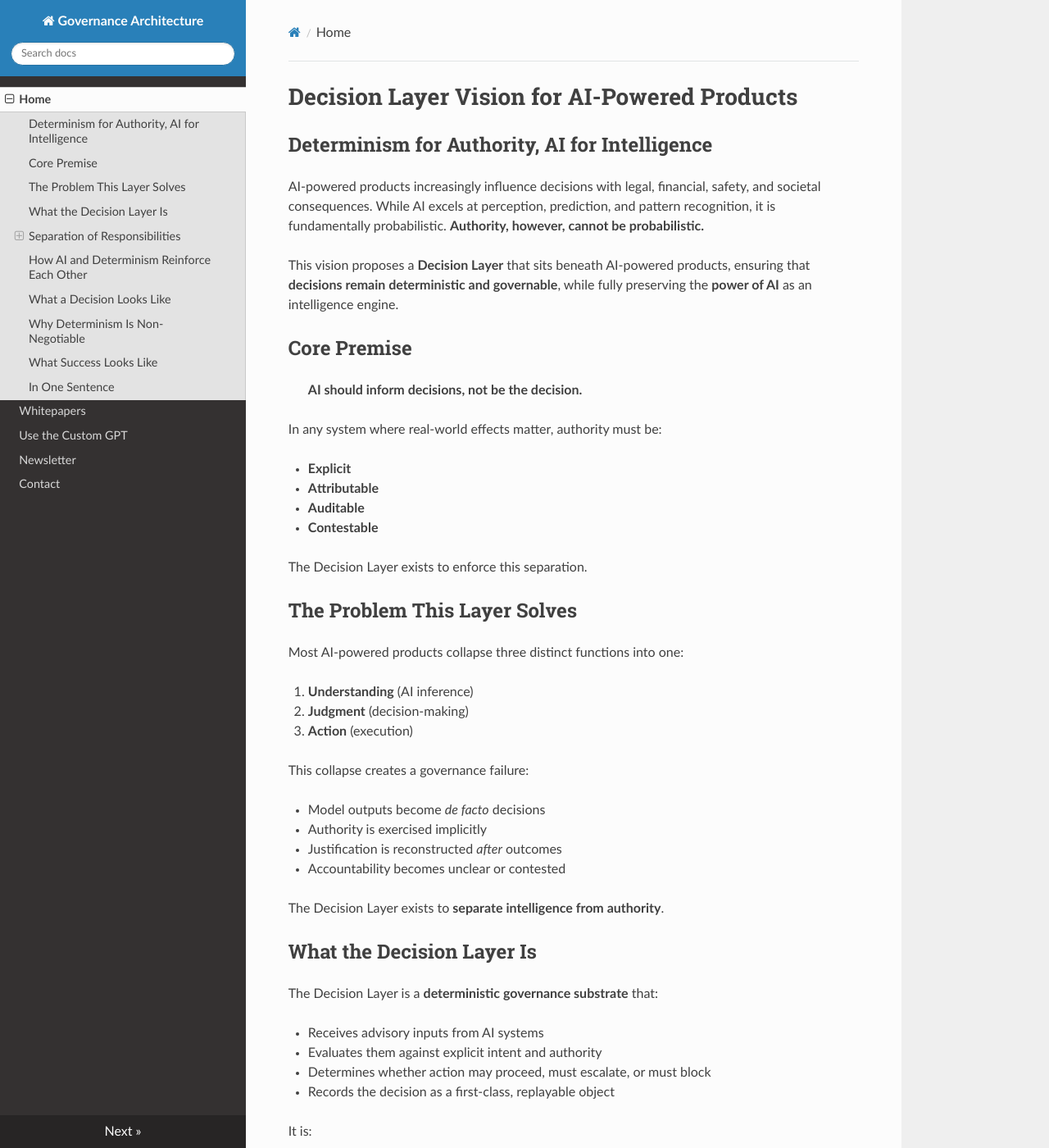
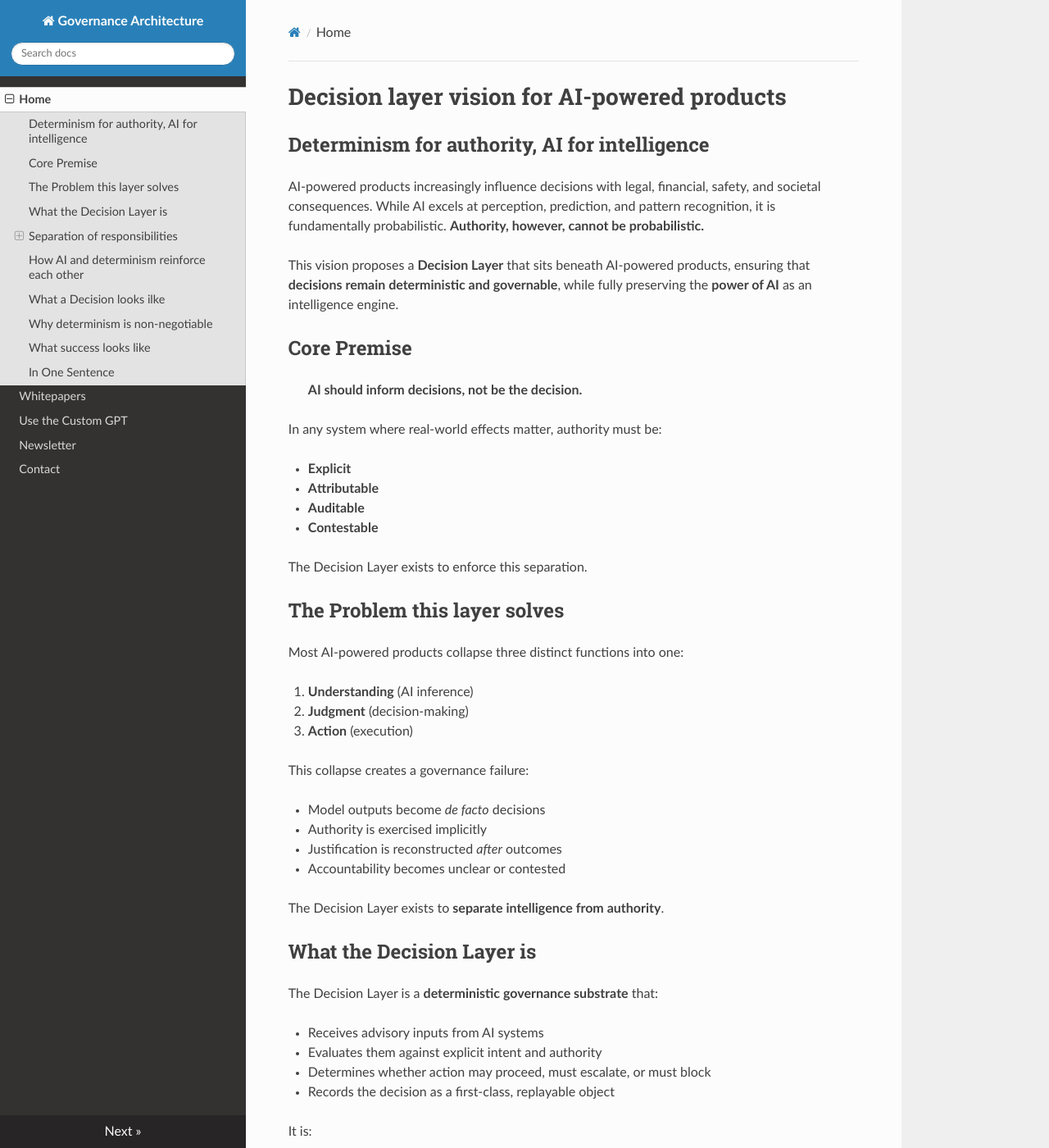
Before and after one commit to pavancharak/governance-architecture, an MkDocs documentation site: the page built from docs/index.md, in a window 1280 px wide and 1400 px high. Shown: the whole window at 82% size. Built offline with MkDocs 1.6.1, drawn with Linux system fonts in a browser that asks for light colours; nearby versions of some CDN libraries; some of the changed text lies outside the part shown.

```diff
--- a/docs/index.md
+++ b/docs/index.md
@@ -1,6 +1,6 @@
-# Decision Layer Vision for AI-Powered Products
+# Decision layer vision for AI-powered products
 
-## Determinism for Authority, AI for Intelligence
+## Determinism for authority, AI for intelligence
 
 AI-powered products increasingly influence decisions with legal, financial, safety, and societal consequences. While AI excels at perception, prediction, and pattern recognition, it is fundamentally probabilistic. **Authority, however, cannot be probabilistic.**
 
@@ -22,7 +22,7 @@
 The Decision Layer exists to enforce this separation.
 
 
-## The Problem This Layer Solves
+## The Problem this layer solves
 
 Most AI-powered products collapse three distinct functions into one:
 
@@ -40,7 +40,7 @@
 The Decision Layer exists to **separate intelligence from authority**.
 
 
-## What the Decision Layer Is
+## What the Decision Layer is
 
 The Decision Layer is a **deterministic governance substrate** that:
 
@@ -58,7 +58,7 @@
 It is a **power-bearing layer**.
 
 
-## Separation of Responsibilities
+## Separation of responsibilities
 
 ### AI Layer — *Intelligence*
 
@@ -100,7 +100,7 @@
 * Cannot reinterpret intent or authority
 
 
-## How AI and Determinism Reinforce Each Other
+## How AI and determinism reinforce each other
 
 This architecture does not weaken AI.
 
@@ -122,7 +122,7 @@
 
 
 
-## What a Decision Looks Like
+## What a Decision looks ilke
 
 Instead of:
 
@@ -135,7 +135,7 @@
 This shift is the essence of the Decision Layer.
 
 
-## Why Determinism Is Non-Negotiable
+## Why determinism is non-negotiable
 
 Determinism is required because:
 
@@ -148,7 +148,7 @@
 > **Probabilistic authority is indistinguishable from arbitrary power.**
 
 
-## What Success Looks Like
+## What success looks like
 
 When this vision is realized:
 
```
Also changed, not shown: site/index.html, site/search/search_index.json.
